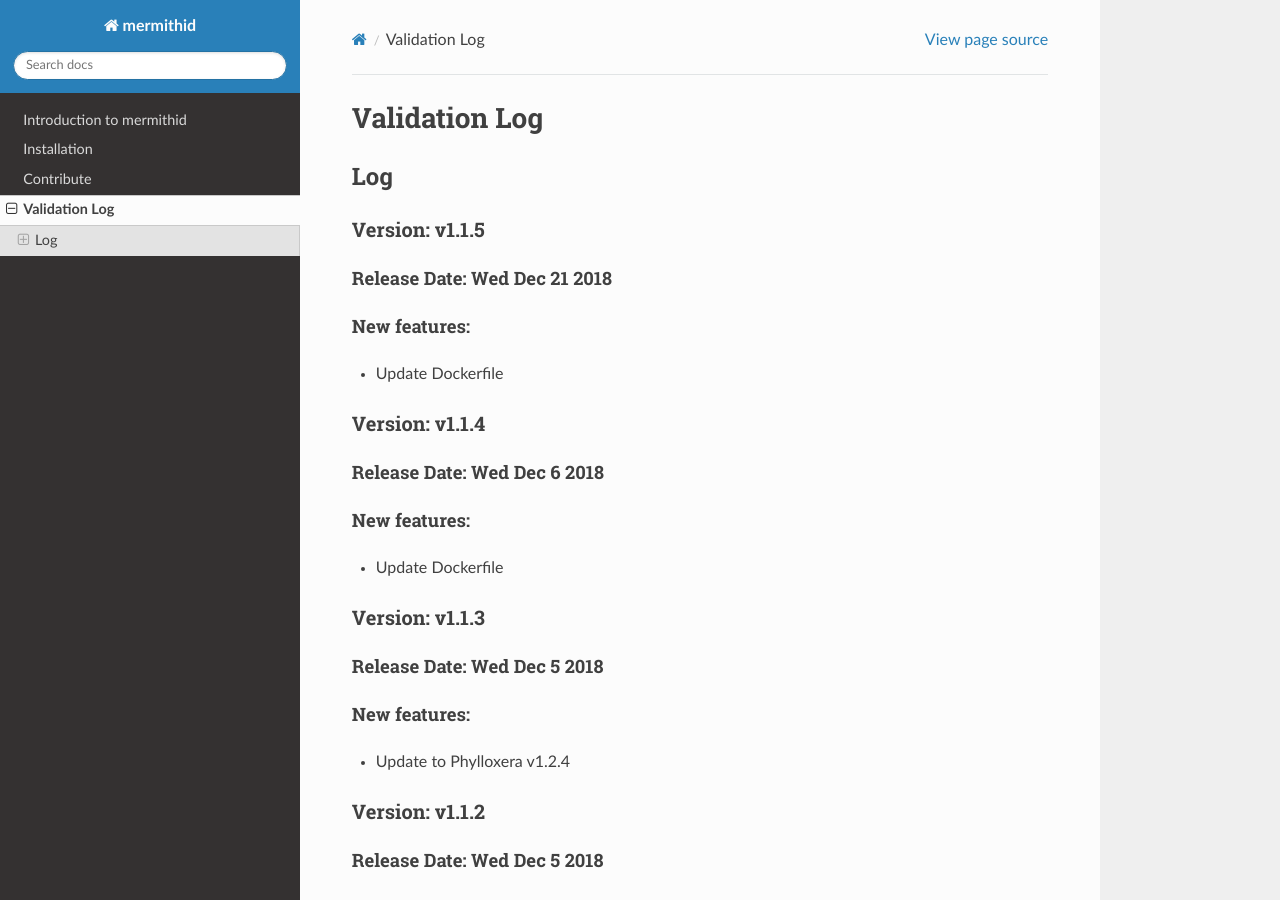
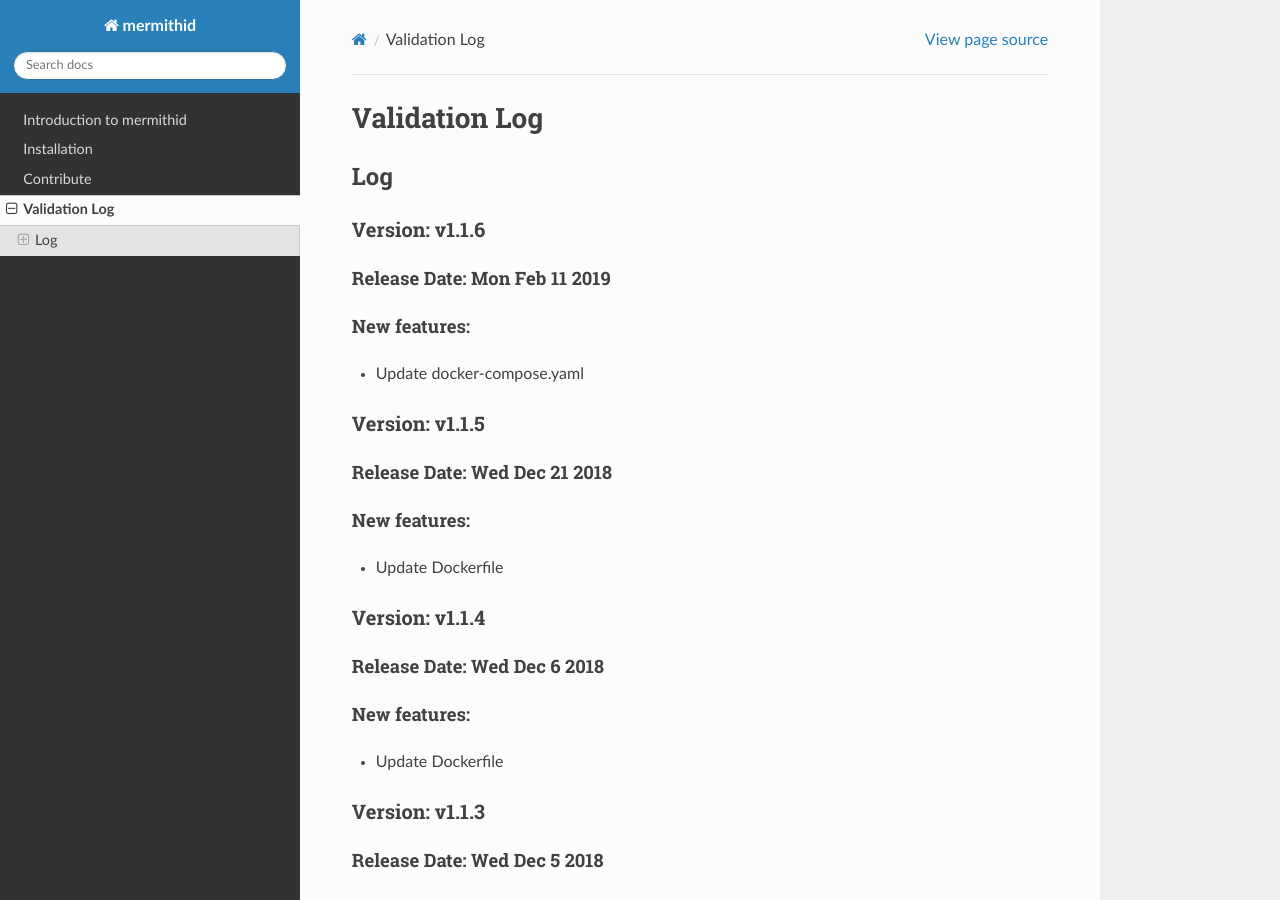
Before and after one commit to project8/mermithid, a Sphinx documentation site: the page built from documentation/validation_log.rst, in a window 1280 px wide and 900 px high. Built offline with Sphinx 7.4.7 and the Read the Docs theme 2.0.0, drawn with Linux system fonts in a browser that asks for light colours; pages that are not in the unit, such as notebooks, are missing from menus.

Commit message:
Updating version numbers

```diff
--- a/CMakeLists.txt
+++ b/CMakeLists.txt
@@ -1,7 +1,7 @@
 cmake_minimum_required(VERSION 3.1)
 
 cmake_policy( SET CMP0048 NEW ) # version in project()
-project( Mermithid VERSION 1.1.5 )
+project( Mermithid VERSION 1.1.6 )
 
 list( APPEND CMAKE_MODULE_PATH ${PROJECT_SOURCE_DIR}/Phylloxera/Scarab/cmake )
 # list( APPEND CMAKE_MODULE_PATH ${PROJECT_SOURCE_DIR}/Cicada/Scarab/cmake )
--- a/docker-compose.yaml
+++ b/docker-compose.yaml
@@ -4,7 +4,7 @@ services:
   mermithid:
     build: .
     command: >
-      bash -c "source /usr/local/p8/mermithid/v1.1.5/setup.sh && bash"
+      bash -c "source /usr/local/p8/mermithid/v1.1.6/setup.sh && bash"
     volumes:
       # share a subdirectory from the host to /host in the docker (can be edited)
       - ~/mermithid_share:/host
--- a/documentation/validation_log.rst
+++ b/documentation/validation_log.rst
@@ -3,6 +3,17 @@ Validation Log
 
 Log
 ---
+
+Version: v1.1.6
+~~~~~~~~~~~~~~~
+
+Release Date: Mon Feb 11 2019
+'''''''''''''''''''''''''''''
+
+New features:
+'''''''''''''
+
+* Update docker-compose.yaml
 
 Version: v1.1.5
 ~~~~~~~~~~~~~~~
```
Also changed, not shown: 1 other file.
